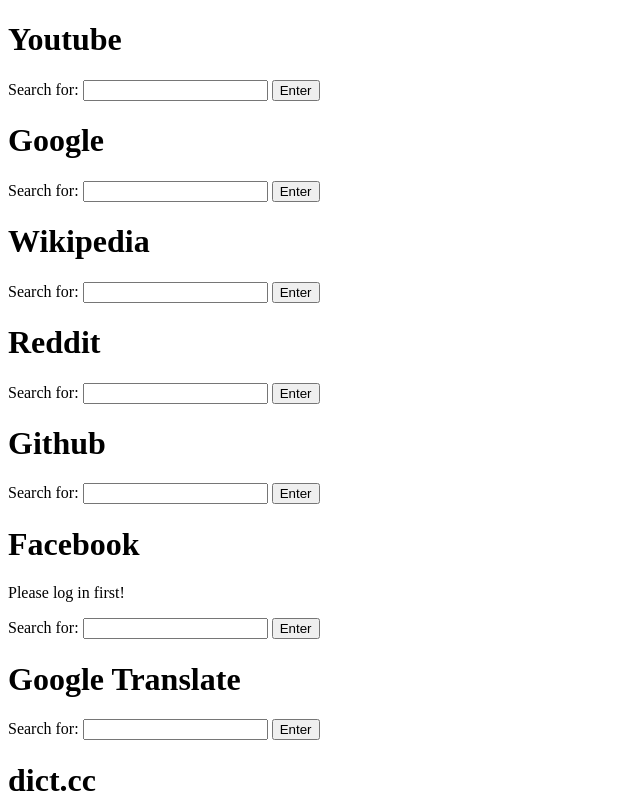
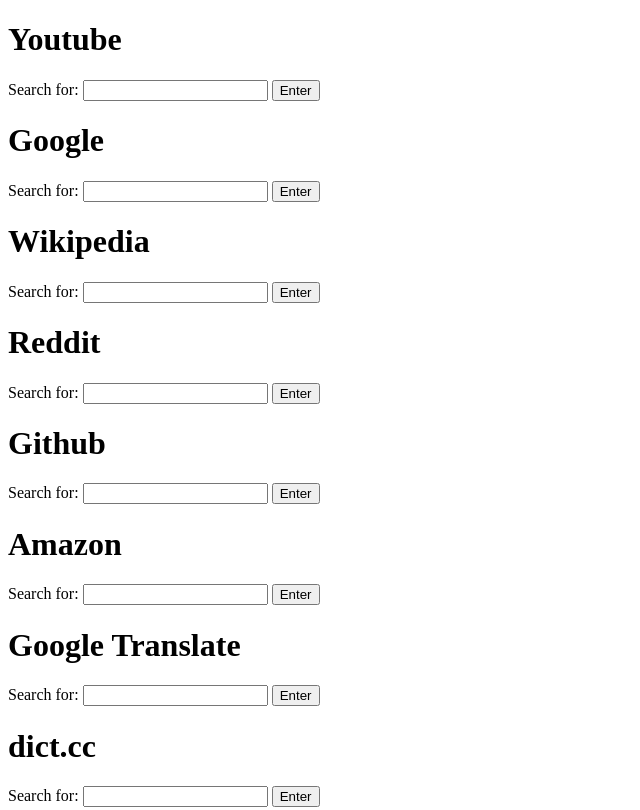
Before and after one commit to fabihsuan/search-engine, a plain HTML site: page index.html in a window 1280 px wide. Shown: the top 810 px of the page, without its empty margins (0-640 px from the left). Drawn offline with Linux system fonts and the light colour scheme.

Commit message:
add amazon delete facebook

```diff
--- a/index.html
+++ b/index.html
@@ -40,11 +40,10 @@
       <button>Enter</button>
     </form>
 
-    <h1>Facebook</h1>
-    <p>Please log in first!</p>
-    <form action="https://www.facebook.com/search/top?">
+    <h1>Amazon</h1>
+    <form action="https://www.amazon.com/s?">
       <label>Search for:</label>
-      <input type="text" name="q" />
+      <input type="text" name="k" />
       <button>Enter</button>
     </form>
 
```
